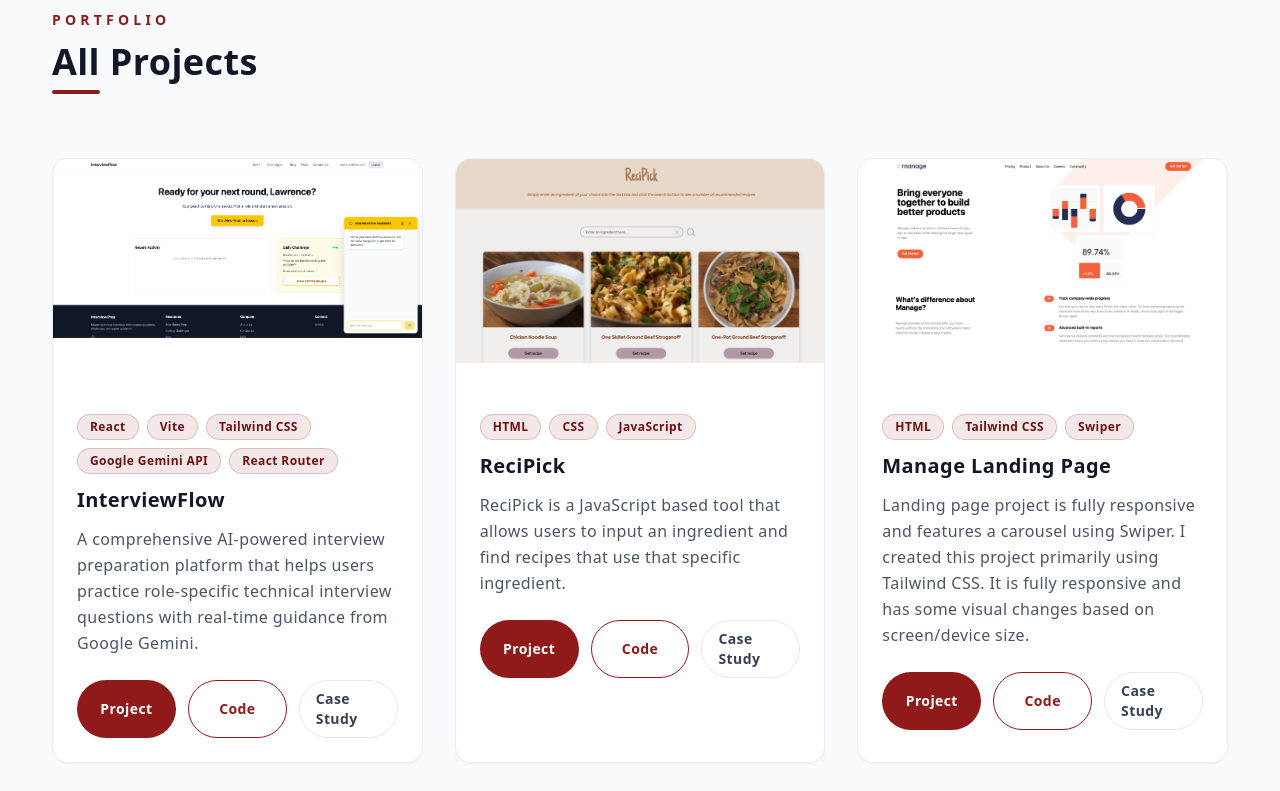
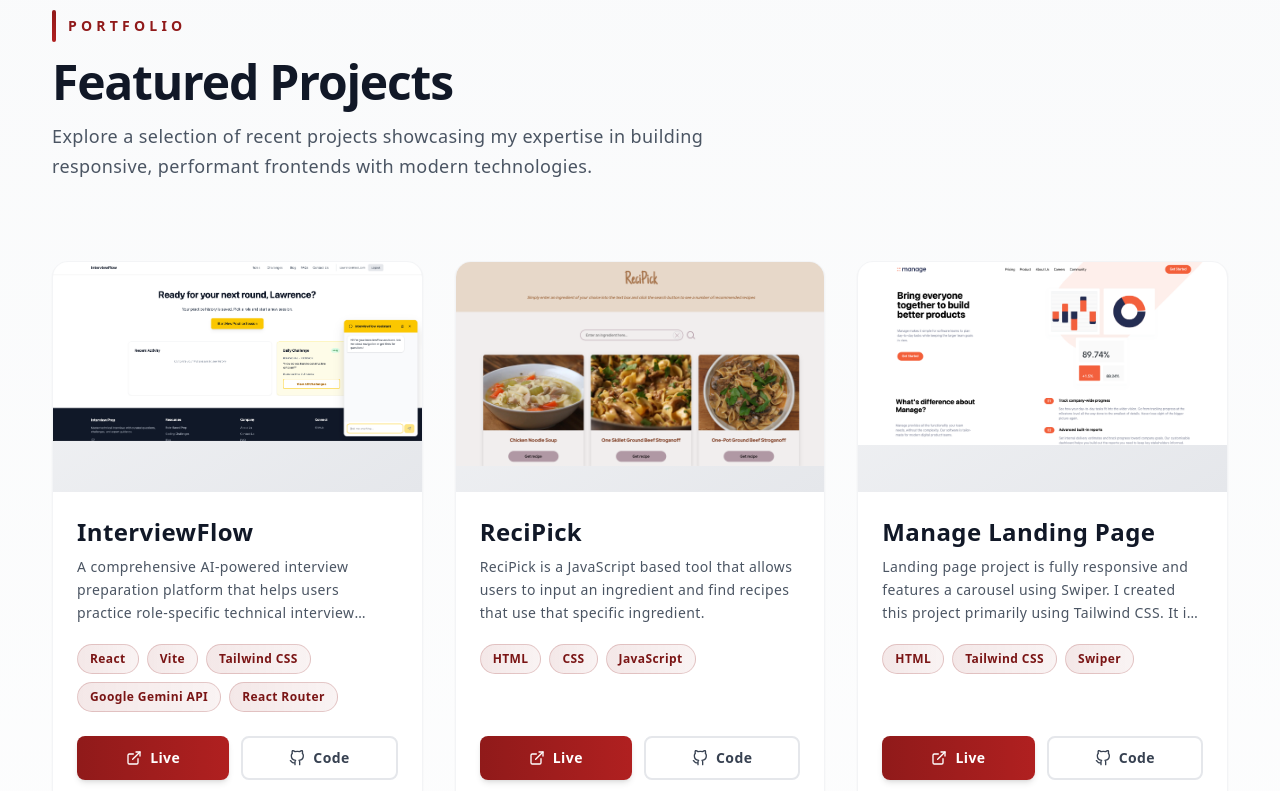
Before and after one commit to lawlawson/portfolio-july, a Next.js app: page / in a window 1280 px wide. Shown: the part 2780-3571 px from the top of the page. Built offline with nearby package versions, Linux system fonts and the light colour scheme.

Commit message:
updated projects section layout

```diff
--- a/components/ProjectCard.jsx
+++ b/components/ProjectCard.jsx
@@ -1,66 +1,80 @@
 import React from 'react';
 import Image from 'next/image';
 import Link from 'next/link';
+import { FiExternalLink, FiGithub, FiBook } from 'react-icons/fi';
 
 const ProjectCard = ({ project }) => {
   const { id, title, description, imageUrl, imageAlt, url, code, tools } =
     project;
 
   return (
-    <article className='group relative overflow-hidden rounded-2xl border border-gray-200/70 bg-white/90 shadow-sm backdrop-blur transition duration-300 hover:-translate-y-1 hover:shadow-xl'>
-      <div className='absolute inset-0 bg-gradient-to-br from-transparent via-transparent to-[#901a1a]/5 opacity-0 transition duration-300 group-hover:opacity-100' />
-
-      {/* Image Container */}
-      <div className='relative w-full aspect-[16/10] overflow-hidden'>
+    <article className='group h-full flex flex-col overflow-hidden rounded-2xl bg-white border border-gray-100 shadow-sm hover:shadow-2xl transition-all duration-300 hover:-translate-y-2'>
+      {/* Image Container with Overlay */}
+      <div className='relative w-full aspect-[16/10] overflow-hidden bg-gradient-to-br from-gray-100 to-gray-200'>
         <Image
           src={imageUrl}
           alt={imageAlt}
           fill
-          className='object-cover transition duration-500 group-hover:scale-105'
+          className='object-cover transition duration-500 group-hover:scale-110'
           priority={false}
         />
+        {/* Gradient Overlay */}
+        <div className='absolute inset-0 bg-gradient-to-t from-black/40 via-transparent to-transparent opacity-0 group-hover:opacity-100 transition duration-300' />
       </div>
 
       {/* Card Content */}
-      <div className='relative z-10 flex h-full flex-col p-6'>
-        <div className='mb-3 flex flex-wrap gap-2'>
+      <div className='relative z-10 flex flex-col flex-1 p-6'>
+        {/* Title */}
+        <h3 className='text-2xl font-bold text-gray-900 mb-2 group-hover:text-[#901a1a] transition duration-300'>
+          {title}
+        </h3>
+
+        {/* Description */}
+        <p className='text-gray-600 text-sm leading-relaxed mb-5 line-clamp-3'>
+          {description}
+        </p>
+
+        {/* Tech Stack */}
+        <div className='mb-6 flex flex-wrap gap-2'>
           {tools.map((tool) => (
             <span
               key={tool}
-              className='inline-flex items-center rounded-full border border-[#901a1a]/20 bg-[#901a1a]/10 px-3 py-1 text-xs font-semibold text-[#6f1212]'
+              className='inline-flex items-center rounded-full bg-gradient-to-r from-[#901a1a]/10 to-[#901a1a]/5 border border-[#901a1a]/20 px-3 py-1.5 text-xs font-semibold text-[#7a1515] hover:border-[#901a1a]/40 transition duration-200'
               aria-label={`Technology: ${tool}`}>
               {tool}
             </span>
           ))}
         </div>
 
-        <h3 className='text-xl font-semibold text-gray-900'>{title}</h3>
-
-        <p className='mt-3 text-gray-600 leading-relaxed'>{description}</p>
+        {/* Action Links - Spacer for bottom positioning */}
+        <div className='mt-auto' />
 
         {/* Action Links */}
-        <div className='mt-6 grid grid-cols-1 gap-3 sm:grid-cols-3'>
+        <div className='flex gap-3 flex-wrap'>
           <a
             href={url}
             target='_blank'
             rel='noopener noreferrer'
-            className='inline-flex items-center justify-center rounded-full bg-[#901a1a] px-4 py-2 text-sm font-semibold text-white shadow-sm transition duration-200 hover:bg-[#700f0f] focus:outline-none focus:ring-2 focus:ring-[#901a1a] focus:ring-offset-2'
+            className='inline-flex items-center justify-center gap-2 flex-1 min-w-[120px] rounded-lg bg-gradient-to-r from-[#901a1a] to-[#b02020] hover:from-[#a02020] hover:to-[#c02828] px-4 py-2.5 text-sm font-semibold text-white shadow-md hover:shadow-lg transition-all duration-200 group/btn'
             aria-label={`View ${title} project`}>
-            Project
+            <FiExternalLink className='w-4 h-4 transition-transform group-hover/btn:translate-x-0.5' />
+            <span>Live</span>
           </a>
           <a
             href={code}
             target='_blank'
             rel='noopener noreferrer'
-            className='inline-flex items-center justify-center rounded-full border border-[#901a1a] px-4 py-2 text-sm font-semibold text-[#901a1a] transition duration-200 hover:bg-[#901a1a] hover:text-white focus:outline-none focus:ring-2 focus:ring-[#901a1a] focus:ring-offset-2'
+            className='inline-flex items-center justify-center gap-2 flex-1 min-w-[120px] rounded-lg border-2 border-gray-200 hover:border-[#901a1a] bg-white hover:bg-[#901a1a]/5 px-4 py-2.5 text-sm font-semibold text-gray-700 hover:text-[#901a1a] transition-all duration-200 group/btn'
             aria-label={`View ${title} source code`}>
-            Code
+            <FiGithub className='w-4 h-4 transition-transform group-hover/btn:scale-110' />
+            <span>Code</span>
           </a>
           <Link href={`/projects/${id}`}>
             <a
-              className='inline-flex items-center justify-center rounded-full border border-gray-200 px-4 py-2 text-sm font-semibold text-gray-700 transition duration-200 hover:border-[#901a1a] hover:text-[#901a1a] focus:outline-none focus:ring-2 focus:ring-[#901a1a] focus:ring-offset-2'
+              className='inline-flex items-center justify-center gap-2 flex-1 min-w-[120px] rounded-lg border-2 border-gray-200 hover:border-[#901a1a]/30 bg-white hover:bg-gray-50 px-4 py-2.5 text-sm font-semibold text-gray-700 hover:text-[#901a1a] transition-all duration-200 group/btn'
               aria-label={`Read ${title} case study`}>
-              Case Study
+              <FiBook className='w-4 h-4 transition-transform group-hover/btn:rotate-3' />
+              <span>Study</span>
             </a>
           </Link>
         </div>
--- a/pages/components/Projects.jsx
+++ b/pages/components/Projects.jsx
@@ -6,21 +6,27 @@ const Projects = () => {
   return (
     <section
       id='projects'
-      className='w-full bg-gray-50 py-20 lg:py-28 scroll-mt-14'>
+      className='w-full bg-gradient-to-b from-gray-50 to-white py-20 lg:py-28 scroll-mt-14'>
       <div className='max-w-[1240px] mx-auto px-4 lg:px-8'>
         {/* Section Header */}
-        <div className='mb-12 lg:mb-16'>
-          <p className='text-sm uppercase tracking-[0.3em] font-semibold text-[#901a1a]'>
-            Portfolio
+        <div className='mb-16 lg:mb-20'>
+          <div className='flex items-center gap-3 mb-4'>
+            <div className='w-1 h-8 bg-gradient-to-b from-[#901a1a] to-[#b02020] rounded-full' />
+            <p className='text-sm uppercase tracking-[0.3em] font-semibold text-[#901a1a]'>
+              Portfolio
+            </p>
+          </div>
+          <h2 className='mt-2 text-4xl lg:text-5xl font-bold text-gray-900 tracking-tight'>
+            Featured Projects
+          </h2>
+          <p className='mt-4 text-lg text-gray-600 max-w-2xl leading-relaxed'>
+            Explore a selection of recent projects showcasing my expertise in
+            building responsive, performant frontends with modern technologies.
           </p>
-          <h2 className='mt-3 text-3xl lg:text-4xl font-bold text-gray-900'>
-            All Projects
-          </h2>
-          <div className='mt-2 h-1 w-12 bg-[#901a1a] rounded'></div>
         </div>
 
         {/* Projects Grid */}
-        <div className='grid grid-cols-1 sm:grid-cols-2 lg:grid-cols-3 gap-8'>
+        <div className='grid grid-cols-1 sm:grid-cols-2 lg:grid-cols-3 gap-6 lg:gap-8'>
           {projectsData.map((project) => (
             <ProjectCard key={project.id} project={project} />
           ))}
```
